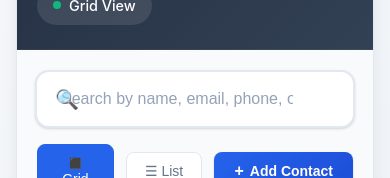
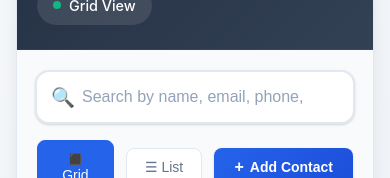
Before and after one commit to Ashok-kumar-banoth/contact-list-app, a React (Create React App) app: page / in a window 390 px wide. Shown: the part 333-511 px from the top of the page. Built offline with nearby package versions, Linux system fonts and the light colour scheme.

Commit message:
Add localStorage persistence and delete functionality

```diff
--- a/src/components/SearchBar/SearchBar.css
+++ b/src/components/SearchBar/SearchBar.css
@@ -6,7 +6,7 @@
 
 .search-input {
   width: 100%;
-  padding: 18px 60px 18px 24px;
+  padding: 18px 60px 18px 50px; /* Increased left padding from 24px to 50px */
   border: 2px solid var(--border);
   border-radius: 14px;
   font-size: 16px;
@@ -62,3 +62,17 @@
   transform: translateY(-50%) scale(1.1);
   box-shadow: 0 6px 20px rgba(99, 102, 241, 0.4);
 }
+
+@media (max-width: 768px) {
+  .search-input {
+    padding: 16px 50px 16px 45px; /* Adjusted for mobile */
+  }
+
+  .search-icon {
+    left: 16px;
+  }
+
+  .clear-search {
+    right: 14px;
+  }
+}
```
